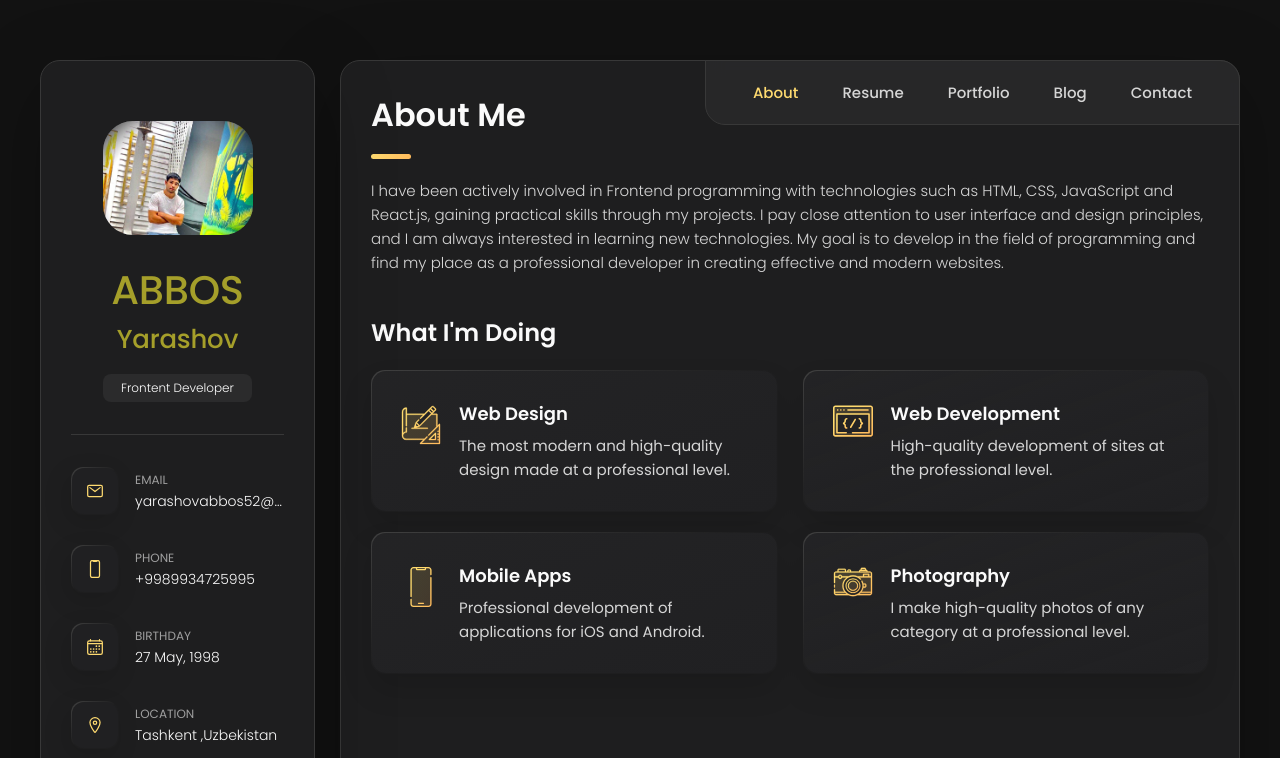
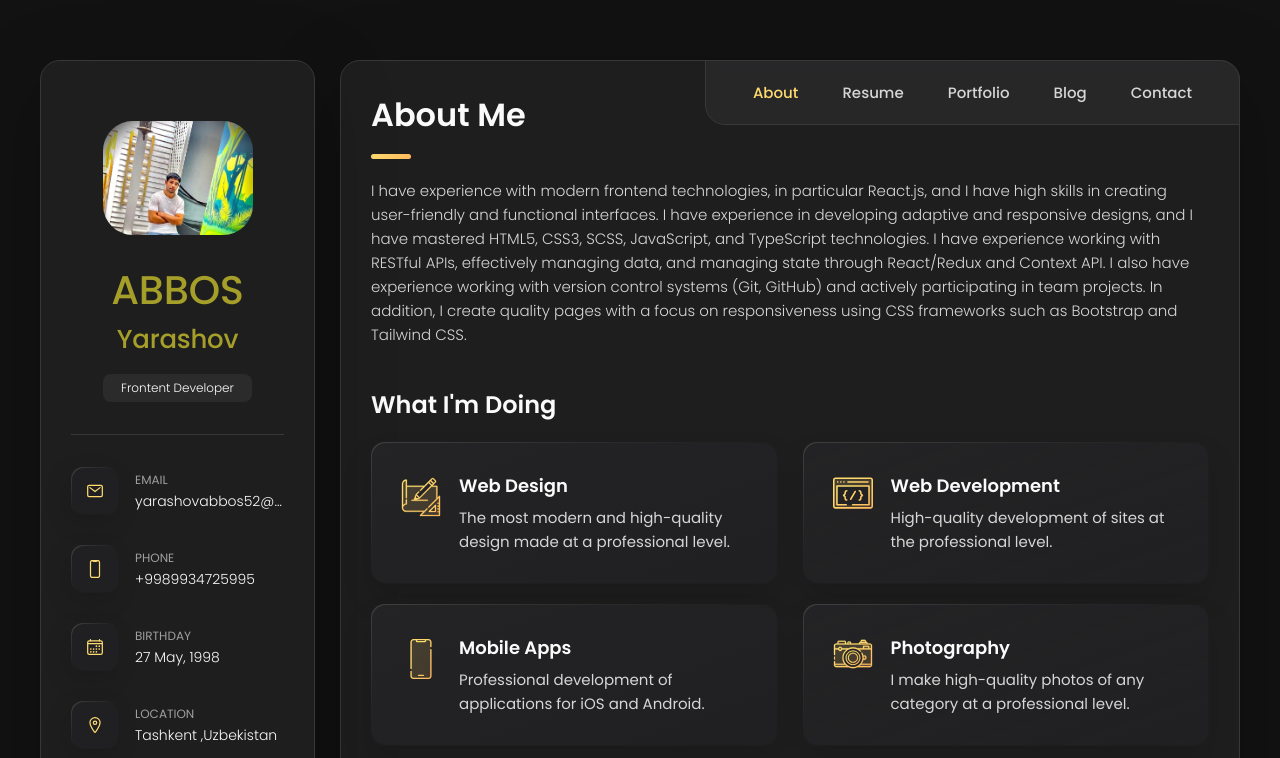
Before and after one commit to yarashovabbos/partifolio, a plain HTML site: page index.html in a window 1280 px wide. Shown: the top 758 px of the page. Drawn offline with nearby package versions, Linux system fonts and the light colour scheme; files whose address does not match are found by name.

Commit message:
john doe

```diff
--- a/index.html
+++ b/index.html
@@ -213,7 +213,12 @@
 
         <section class="about-text">
           <p>
-            I have been actively involved in Frontend programming with technologies such as HTML, CSS, JavaScript and React.js, gaining practical skills through my projects. I pay close attention to user interface and design principles, and I am always interested in learning new technologies. My goal is to develop in the field of programming and find my place as a professional developer in creating effective and modern websites.
+            I have experience with modern frontend technologies, in particular React.js, and I have high skills in creating
+            user-friendly and functional interfaces. I have experience in developing adaptive and responsive designs, and I have
+            mastered HTML5, CSS3, SCSS, JavaScript, and TypeScript technologies. I have experience working with RESTful APIs,
+            effectively managing data, and managing state through React/Redux and Context API. I also have experience working with
+            version control systems (Git, GitHub) and actively participating in team projects. In addition, I create quality pages
+            with a focus on responsiveness using CSS frameworks such as Bootstrap and Tailwind CSS.
           </p>
 
           <p>
```
